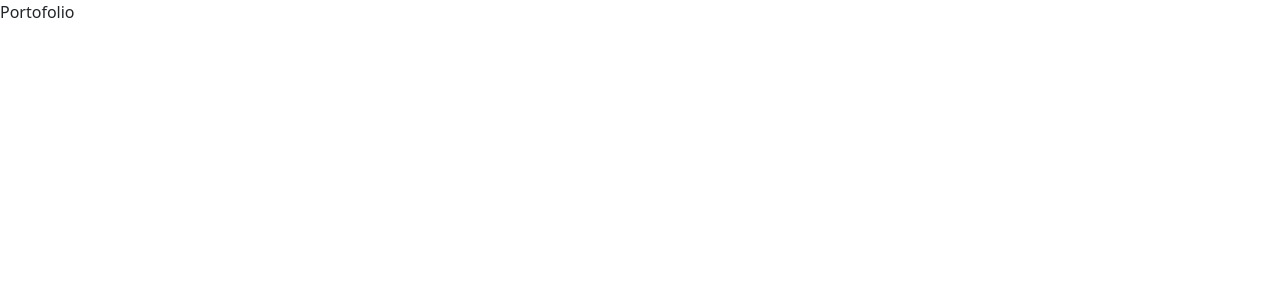
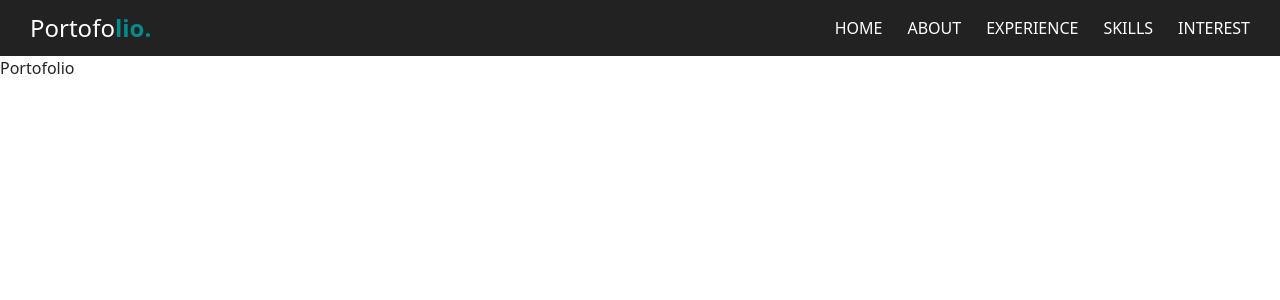
Before and after one commit to AbdurrahmanAdni/portfolio, a React (Create React App) app: page / in a window 1280 px wide. Shown: the top 300 px of the page. Built offline with nearby package versions, Linux system fonts and the light colour scheme.

Commit message:
Navbar done

```diff
--- a/package.json
+++ b/package.json
@@ -3,6 +3,9 @@
   "version": "0.1.0",
   "private": true,
   "dependencies": {
+    "@fortawesome/fontawesome-svg-core": "^1.2.35",
+    "@fortawesome/free-solid-svg-icons": "^5.15.3",
+    "@fortawesome/react-fontawesome": "^0.1.14",
     "@testing-library/jest-dom": "^5.14.1",
     "@testing-library/react": "^11.2.7",
     "@testing-library/user-event": "^12.8.3",
--- a/src/App.js
+++ b/src/App.js
@@ -1,12 +1,14 @@
+import React from 'react';
+import Navbar from "../src/components/Navbar.js"
+
 import './App.css';
 import 'bootstrap/dist/css/bootstrap.min.css'
 
 function App() {
   return (
     <div className="App">
-      <header className="App-header">
-        Portofolio
-      </header>
+      <Navbar />
+      Portofolio
     </div>
   );
 }
--- /dev/null
+++ b/src/components/Navbar.js
@@ -0,0 +1,81 @@
+import React, {useState} from 'react'
+import '../styles/Navbar.css'
+import { FontAwesomeIcon } from "@fortawesome/react-fontawesome"
+import { faBars } from "@fortawesome/free-solid-svg-icons"
+
+/*
+<nav className="navbar navbar-expand-lg navbar-dark bg-dark">
+                <a className="navbar-brand" href="#">
+                    <img src = {Logo} className = "logo" style = {{width : "30px"}} alt = "logo" />
+                    <span>Navbar</span>
+                </a>
+                <button className="navbar-toggler" type="button" data-toggle="collapse" data-target="#navbarSupportedContent" aria-controls="navbarSupportedContent" aria-expanded="false" aria-label="Toggle navigation">
+                    <span className="navbar-toggler-icon"></span>
+                </button>
+
+                <div className="collapse navbar-collapse" id="navbarSupportedContent">
+                    <ul className="navbar-nav ml-auto">
+                        <li className="nav-item active">
+                            <a className="nav-link" href="#">Home <span className="sr-only">(current)</span></a>
+                        </li>
+                        <li className="nav-item">
+                            <a className="nav-link" href="#">Link</a>
+                        </li>
+                    </ul>
+                </div>
+            </nav>
+
+            <ul>
+                    <li><a href = "#">HOME</a></li>
+                    <li><a href = "#">ABOUT</a></li>
+                    <li><a href = "#">EXPERIENCE</a></li>
+                    <li><a href = "#">SKILLS</a></li>
+                    <li><a href = "#">INTEREST</a></li>
+                </ul>
+
+                <button
+                className = "dropdown-button"
+                onClick = {() => showLinksFunc({showLinks})}>
+                    Link
+            </button>
+*/
+
+function Navbar() {
+
+    const [showLinks, setShowLinks] = useState(false);
+
+    function showLinksFunc(status) {
+        setShowLinks(!showLinks);
+    }
+
+    // onClick = {() => setShowLinks(!showLinks)}>
+
+
+    return (
+        <div className = "navbar-body">
+            <div className = "navbar-leftside" href = "#">
+                <a href = "#">
+                    <span className = "logo-1">Portofo</span><span className = "logo-2">lio.</span>
+                </a>
+            </div>
+
+            <div
+                className = "dropdown-button"
+                onClick = {() => showLinksFunc({showLinks})}>
+                <FontAwesomeIcon icon = {faBars} size="lg" className = "burger-icon" />
+            </div>
+
+            <div className = "navbar-rightside" id = {!showLinks ? "hidden" : ""} >
+                <div className = "link-container">
+                    <div><a href = "#">HOME</a></div>
+                    <div><a href = "#">ABOUT</a></div>
+                    <div><a href = "#">EXPERIENCE</a></div>
+                    <div><a href = "#">SKILLS</a></div>
+                    <div><a href = "#">INTEREST</a></div>
+                </div>
+            </div>
+        </div>
+    )
+}
+
+export default Navbar
--- /dev/null
+++ b/src/styles/Navbar.css
@@ -0,0 +1,153 @@
+@import url('https://fonts.googleapis.com/css2?family=Poppins:wght@400;500;600;700&family=Ubuntu:wght@400;500;700&display=swap');
+
+
+.navbar-body{
+    display: flex;
+    font-size: 16px;
+    padding: 10px 30px;
+    background-color: rgb(34, 34, 34);
+    flex-wrap: wrap;
+    width: 100vw;
+}
+
+.navbar-leftside a{
+    text-decoration: none;
+    color: white;
+}
+
+.navbar-leftside span{
+    font-size: 24px;
+}
+
+.logo-1{
+    color: white;
+}
+
+.logo-2{
+    font-weight: bold;
+    color: rgb(4, 139, 139);
+}
+
+/*.dropdown-button #hidden{
+    display: none;
+}*/
+
+.navbar-rightside{
+    margin-left: auto;
+    margin-top: auto;
+    margin-bottom: auto;
+}
+
+.dropdown-button{
+    display: none;
+}
+
+.link-container {
+    display: flex;
+
+    transition: all 0.5s ease-in;
+    opacity: 1;
+}
+
+.link-container button{
+    display: none;
+}
+
+.link-container div a{
+    color: white;
+    text-decoration: none;
+    margin-top: auto;
+    margin-bottom: auto;
+    margin-left: 25px;
+    transition: color 0.3s ease;
+    border-top: 1px solid rgb(34, 34, 34);
+}
+
+.link-container div a:hover{
+    color: rgb(4, 139, 139);
+}
+
+.link-container div a:active, .link-container div a:focus{
+    border-top: 1px solid orange;
+}
+
+/*.link-container div button{
+    display: none;
+}
+
+.link-container div{
+    display: flex;
+    list-style: none;
+    margin-top: auto;
+    margin-bottom: auto;
+}
+
+.link-container div div a{
+    color: white;
+    font-size: 16px;
+    font-weight: 500;
+    margin-left: 25px;
+    transition: color 0.3s ease;
+    text-decoration: none;
+    height: 80px;
+}
+
+.link-container div div a:hover{
+    color: rgb(4, 139, 139);
+}
+
+.link-container div div a:active, .link-container div div a:focus{
+    border-top: 1px solid orange;
+}*/
+
+@media only screen and (max-width: 595px) {
+
+    /*.navbar-body{
+        display: inline-block;
+    }*/
+
+    .dropdown-button{
+        display: inline-block;
+        margin-left: auto;
+        margin-top: auto;
+        margin-bottom: auto;
+        cursor: pointer;
+        width: 20px;
+    }
+
+    .burger-icon{
+        color: white;
+    }
+
+    .navbar-rightside{
+        margin-left: 0px;
+        margin-right: auto;
+        width: 100vw;
+    }
+
+    /*.link-container {
+    }
+
+    .link-container button {
+        display: block;
+      }*/
+
+    .link-container{
+        display: block;
+    }
+
+    .link-container div{
+        margin-left: 0px;
+        margin-top: 10px;
+        margin-bottom: 10px;
+    }
+
+    .link-container div a{
+        margin-left: 0px;
+    }
+
+
+    #hidden{
+        display: none;
+    }
+  }
```
Also changed, not shown: src/logo512.png (added), 1 other file (tests, documents, lock files or other folders).
